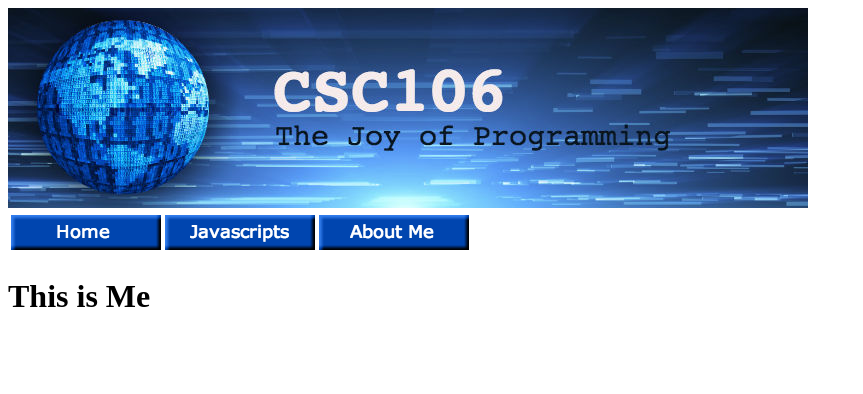
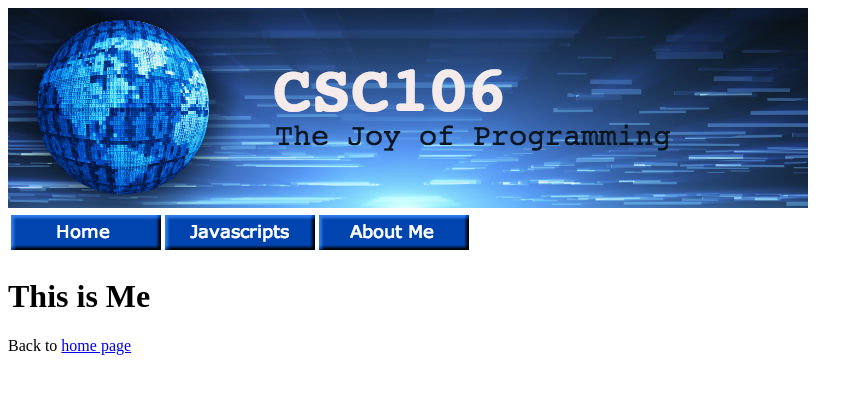
Before and after one commit to milkosh/milkosh.github.io, a plain HTML site: page aboutme.html in a window 1280 px wide. Shown: the whole page, without its empty margins (0-863 px from the left). Drawn offline with Linux system fonts and the light colour scheme.

Commit message:
Update aboutme.html

```diff
--- a/aboutme.html
+++ b/aboutme.html
@@ -20,6 +20,7 @@
 		</table>
 
 		<h1> This is Me </h1>
+		Back to <a href="index.html"> home page </a>
 	</body>
 
 </html>
```
